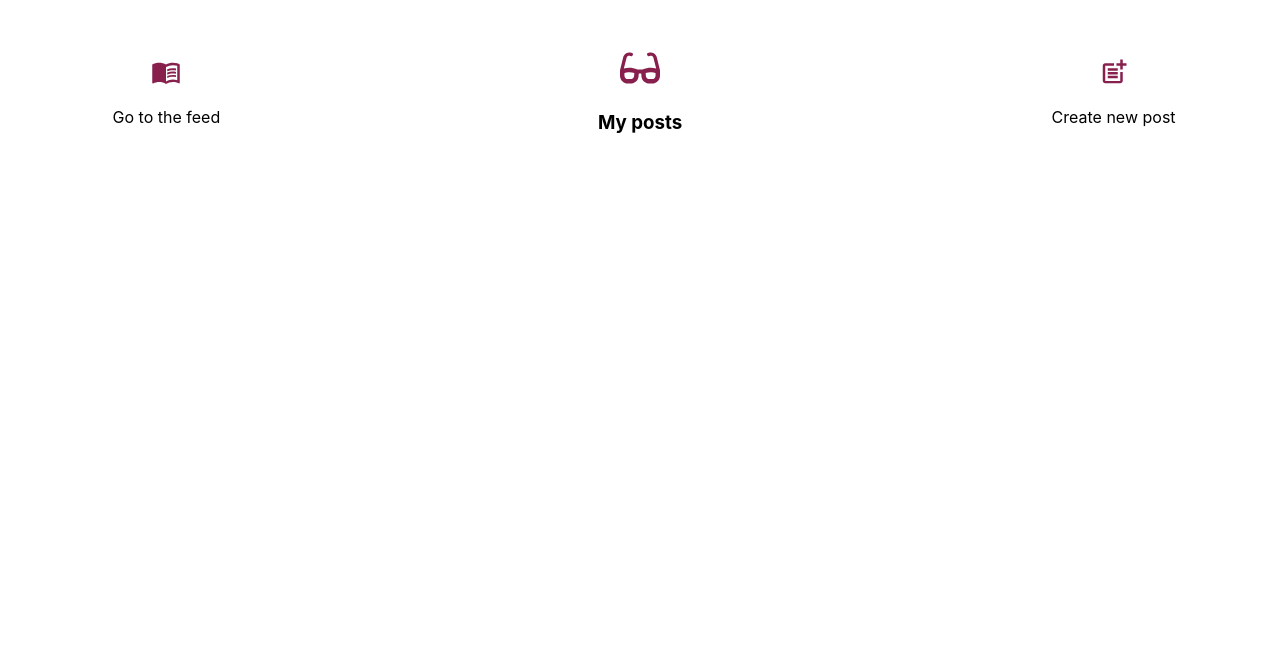
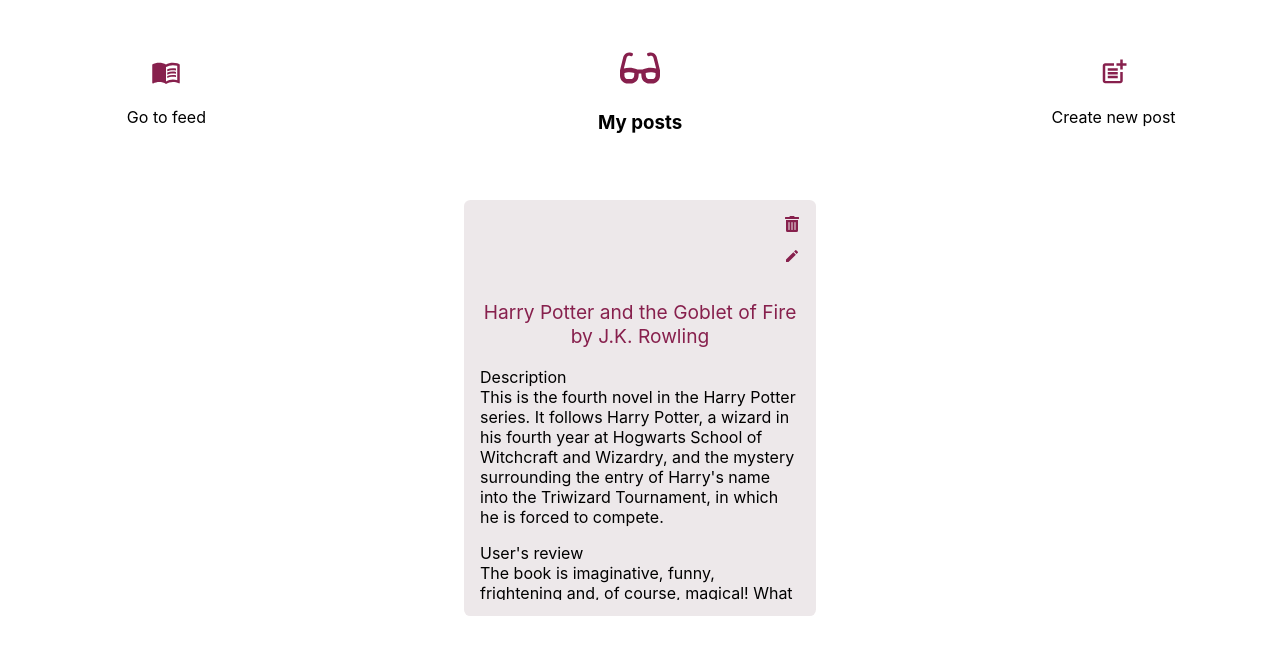
Before and after one commit to ezzequ/database-project, a React (Create React App) app: page /myposts in a window 1280 px wide. Shown: the top 654 px of the page. Built offline with nearby package versions, Linux system fonts and the light colour scheme.

Commit message:
add editpage and mypage

```diff
--- a/src/components/App.jsx
+++ b/src/components/App.jsx
@@ -9,9 +9,9 @@
     <div className="App">
       <BrowserRouter>
         <Routes>
-          <Route path="/login" element={<Login/>}></Route>
-          <Route path="/myposts" element={<MyPosts/>}></Route>
-          <Route path="/createpost" element={<CreatePost/>}></Route>
+          <Route path="/login" element={<Login />}></Route>
+          <Route path="/myposts" element={<MyPosts />}></Route>
+          <Route path="/createpost" element={<CreatePost />}></Route>
         </Routes>
       </BrowserRouter>
     </div>
--- a/src/components/CreatePost.css
+++ b/src/components/CreatePost.css
@@ -10,7 +10,7 @@
   margin: 3rem;
 }
 
-  .heading div{
+.heading div {
   width: 20%;
 }
 
@@ -25,33 +25,33 @@
   display: flex;
   flex-direction: column;
   width: 40%;
-      margin: .5rem;
+  margin: 0.5rem;
 }
 
 .form input {
-      background-color: #EDE8EA;
+  background-color: #ede8ea;
   border: none;
-      border-radius: .2rem;
+  border-radius: 0.2rem;
 }
 
 .form textarea {
-    background-color: #EDE8EA;
+  background-color: #ede8ea;
   border: none;
   height: 4rem;
-    border-radius: .2rem;
+  border-radius: 0.2rem;
 }
 
 .form label {
   display: flex;
   justify-content: left;
-      margin-bottom: .2rem;
+  margin-bottom: 0.2rem;
 }
 
-  .formContainer button{
+.formContainer button {
   margin-left: 32%;
-    margin-top: .5rem;
+  margin-top: 0.5rem;
   border: none;
-      background-color: #87204D;
+  background-color: #87204d;
   color: white;
-      border-radius: .2rem;
+  border-radius: 0.2rem;
 }
--- a/src/components/CreatePost.jsx
+++ b/src/components/CreatePost.jsx
@@ -3,6 +3,7 @@
 import { FaGlasses } from "react-icons/fa";
 import { MdMenuBook } from "react-icons/md";
 import { MdPostAdd } from "react-icons/md";
+import { Link } from "react-router-dom";
 
 function CreatePost() {
   return (
@@ -10,15 +11,20 @@
       <div className="heading">
         <div>
           <MdMenuBook size={30} color="#87204D" />
-          <p>Go to the feed</p>
+          <p>Go to feed</p>
         </div>
         <div>
           <MdPostAdd size={40} color="#87204D" />
           <h3>Create new post</h3>
         </div>
         <div>
-          <FaGlasses size={30} color="#87204D" />
-          <p>My posts</p>
+          <Link
+            to={"/myposts"}
+            style={{ textDecoration: "none", color: "black" }}
+          >
+            <FaGlasses size={30} color="#87204D" />
+            <p>My posts</p>
+          </Link>
         </div>
       </div>
 
--- a/src/components/MyPosts.css
+++ b/src/components/MyPosts.css
@@ -10,6 +10,44 @@
   margin: 3rem;
 }
 
-.heading div{
+.heading div {
   width: 20%;
 }
+
+.myPosts {
+  display: flex;
+  justify-content: space-evenly;
+  flex-wrap: wrap;
+}
+
+.edit {
+  margin: 1rem;
+  color: #87204d;
+  display: flex;
+  align-items: flex-end;
+  flex-direction: column;
+  gap: 1rem;
+}
+
+.postContainer {
+  background-color: #ede8ea;
+  border-radius: 0.4rem;
+}
+
+.textContainer {
+  height: 20rem;
+  width: 20rem;
+  margin: 1rem;
+  overflow: hidden;
+  overflow-y: scroll;
+  text-align: left;
+}
+
+.title {
+  font-size: larger;
+  text-align: center;
+  display: flex;
+  justify-content: center;
+  flex-direction: column;
+  color: #87204d;
+}
--- a/src/components/MyPosts.jsx
+++ b/src/components/MyPosts.jsx
@@ -3,30 +3,61 @@
 import { FaGlasses } from "react-icons/fa";
 import { MdMenuBook } from "react-icons/md";
 import { MdPostAdd } from "react-icons/md";
-
+import { FaTrashAlt } from "react-icons/fa";
+import { MdMode } from "react-icons/md";
+import { Link } from "react-router-dom";
 
 
 
 function MyPosts() {
   return (
-
     <div className="container">
       <div className="heading">
         <div>
-                <MdMenuBook size={30} color="#87204D"/>
-            <p>Go to the feed</p>
+          <MdMenuBook size={30} color="#87204D" />
+          <p>Go to feed</p>
         </div>
         <div>
-                <FaGlasses size={40} color="#87204D"/>
+          <FaGlasses size={40} color="#87204D" />
           <h3>My posts</h3>
         </div>
         <div>
-                <MdPostAdd size={30} color="#87204D"/>
+        <Link to={'/createpost'} style={{ textDecoration: 'none', color: "black" }}>
+          <MdPostAdd size={30} color="#87204D" />
           <p>Create new post</p>
-            </div>
+        </Link>
         </div>
       </div>
 
+      <div className="myPosts">
+        <div className="postContainer">
+           <div className="edit">
+               <FaTrashAlt/>
+               <MdMode />
+               </div>
+          <div className="textContainer">
+          <p className="title">Harry Potter and the Goblet of Fire by J.K. Rowling</p>
+          <p>
+            Description
+            <br></br>
+            This is the fourth novel in the Harry Potter series. It follows
+            Harry Potter, a wizard in his fourth year at Hogwarts School of
+            Witchcraft and Wizardry, and the mystery surrounding the entry of
+            Harry's name into the Triwizard Tournament, in which he is forced to
+            compete.
+          </p>
+          <p>
+            User's review
+            <br></br>
+            The book is imaginative, funny, frightening and, of course, magical!
+            What makes them so successful is that they combine action, fantasy and friendship.
+          </p>
+          </div>
+        </div>
+
+
+      </div>
+    </div>
   );
 }
 
```
Lines whose indentation alone changed are shown as unchanged.
